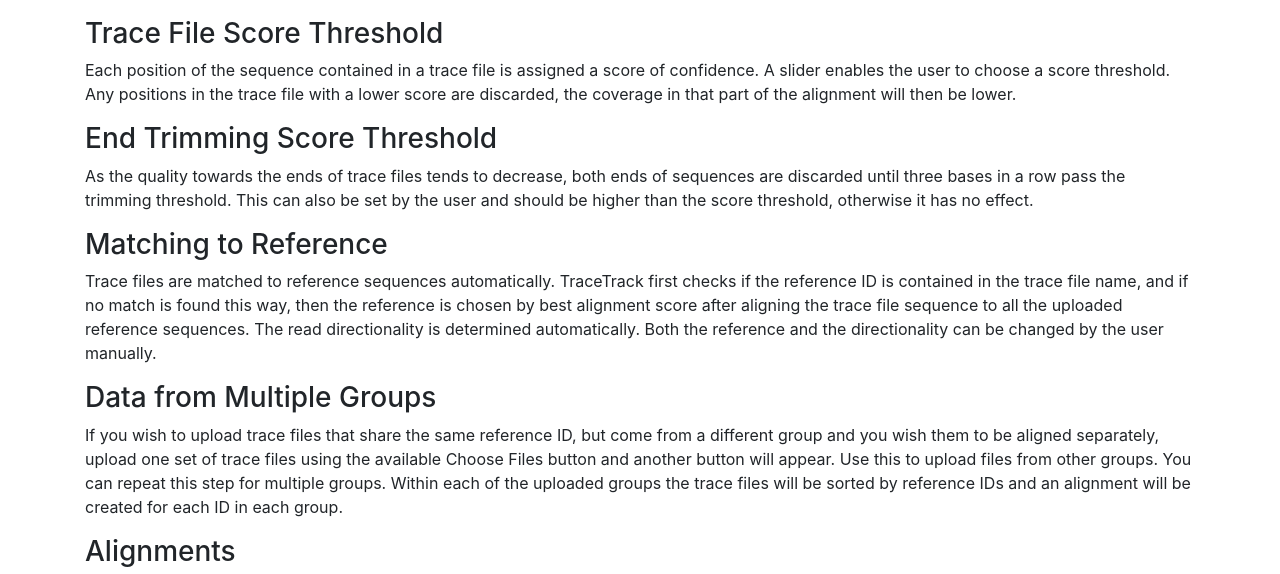
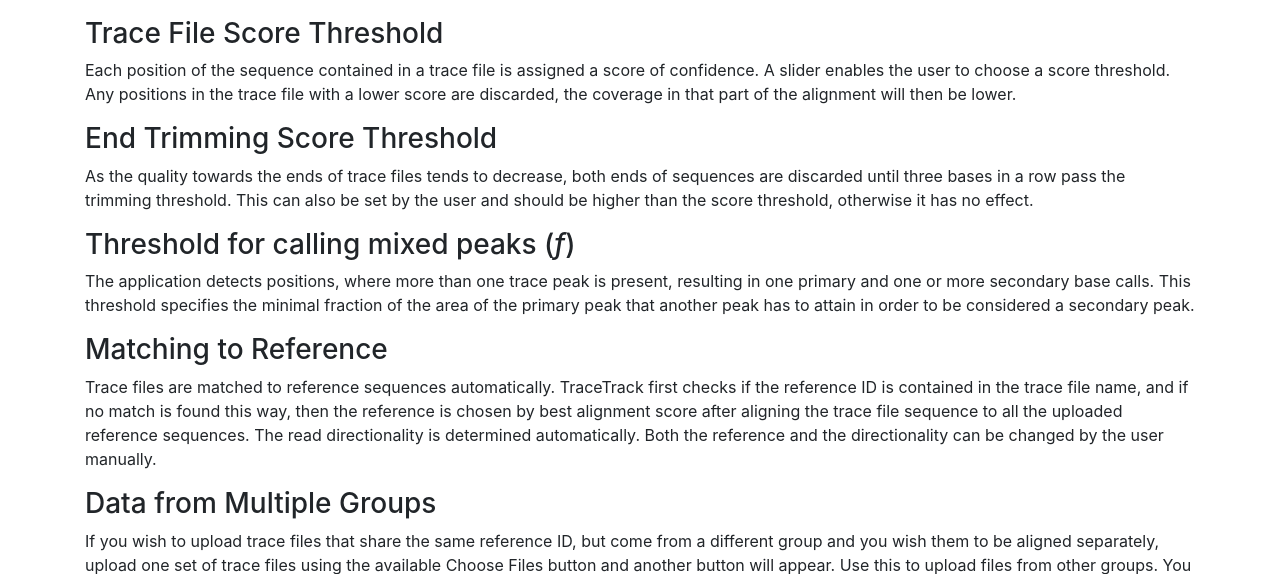
Before and after one commit to Merck/TraceTrack, a Flask app: page /help in a window 1280 px wide. Shown: the part 507-1081 px from the top of the page. Run offline with Flask 3, Linux system fonts and the light colour scheme; some libraries are stand-ins or nearby versions.

Commit message:
Add f to help

```diff
--- a/tracetrack/templates/help.html
+++ b/tracetrack/templates/help.html
@@ -37,6 +37,13 @@
         As the quality towards the ends of trace files tends to decrease, both ends of sequences are discarded until three bases in a row pass the
         trimming threshold. This can also be set by the user and should be higher than the score threshold, otherwise it has no effect.
     </p>
+    <h3>Threshold for calling mixed peaks (<i>f</i>)</h3>
+    <p>
+        The application detects positions, where more than one trace peak is present, resulting in one primary and one or more secondary base calls.
+        This threshold specifies the minimal fraction of the area of the primary peak that another peak has to attain in order to be considered a secondary peak.
+    </p>
+
+
     <h3>Matching to Reference</h3>
     <p>
         Trace files are matched to reference sequences automatically. TraceTrack first checks if the reference ID is contained in the trace file name,
```
